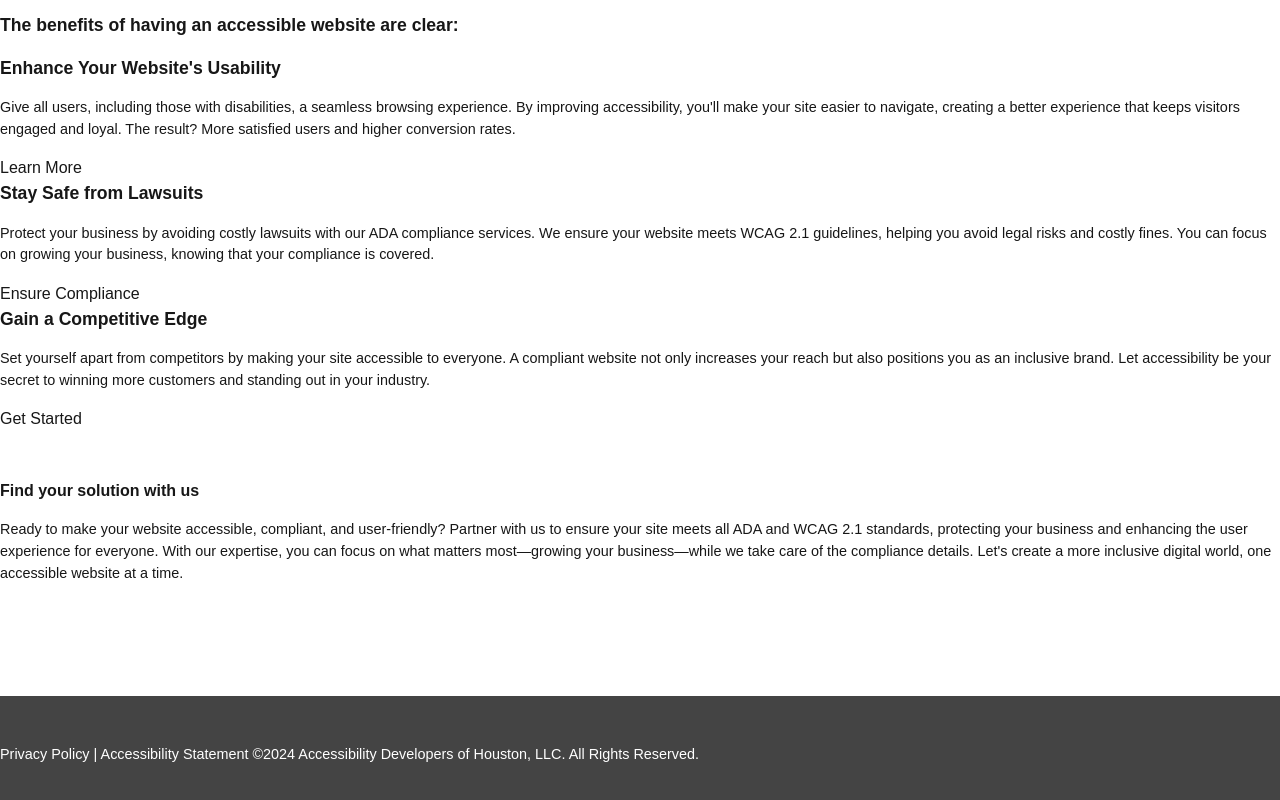
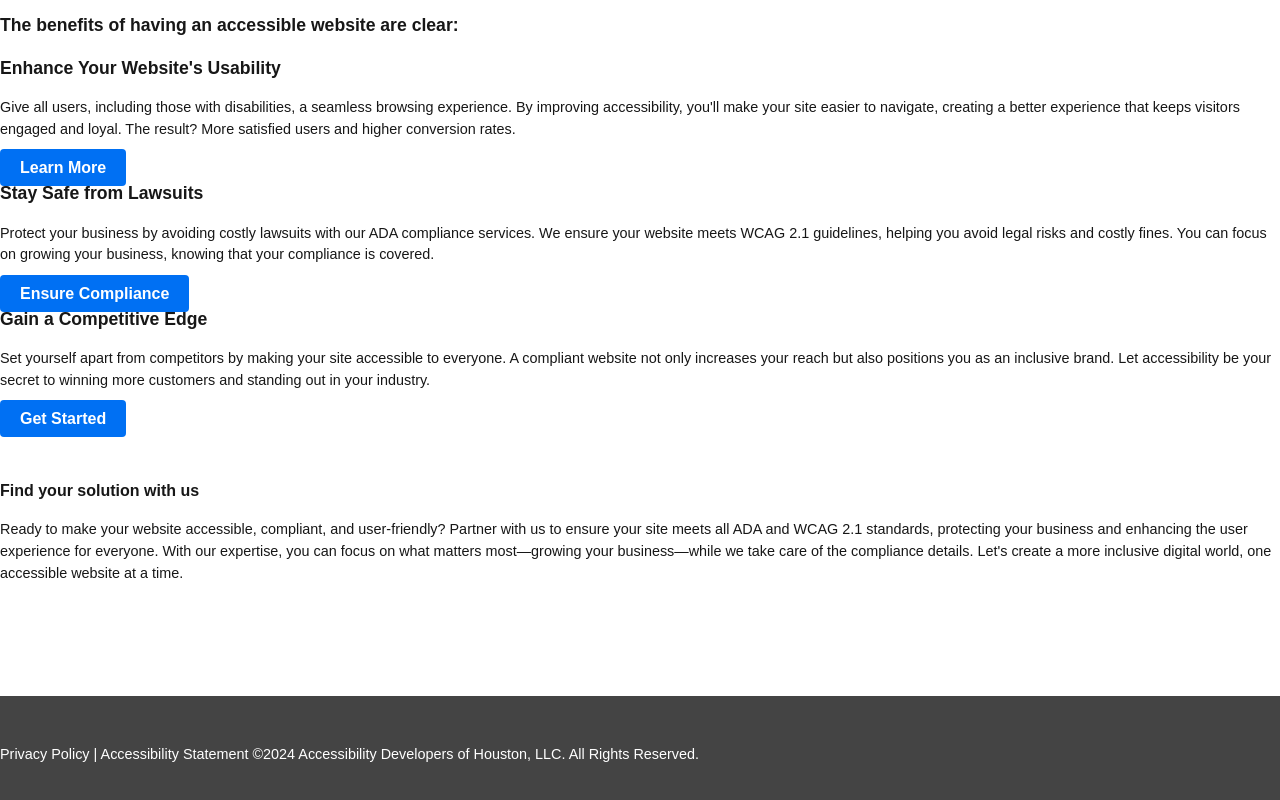
Before and after one commit to dominik1023/sunderingmask, a Next.js app: page / in a window 1280 px wide. Shown: the part 1360-2160 px from the top of the page. Built offline with nearby package versions, Linux system fonts and the light colour scheme.

Commit message:
infocard checks

```diff
--- a/src/pages/components/InfoCard.js
+++ b/src/pages/components/InfoCard.js
@@ -1,6 +1,13 @@
 // src/components/InfoCard.js
 import Link from "next/link";
+
 export default function InfoCard({ imgSrc, headline, paragraph, cta }) {
+  // Default values for props to prevent undefined errors
+  const safeImgSrc = imgSrc || "/placeholder.png"; // Fallback image
+  const safeHeadline = headline || "Default Headline";
+  const safeParagraph = paragraph || "Default paragraph text goes here.";
+  const safeCta = cta || { href: "#", text: "Learn More" }; // Fallback CTA
+
   return (
     <>
       <article
@@ -11,7 +18,7 @@ export default function InfoCard({ imgSrc, headline, paragraph, cta }) {
         <div
           className="bg-cover bg-center h-48 mb-4 rounded-lg"
           style={{
-            backgroundImage: `url(${imgSrc})`,
+            backgroundImage: `url(${safeImgSrc})`,
             backgroundSize: "contain",
             backgroundColor: "rgba(255,255,255)",
             backgroundRepeat: "no-repeat",
@@ -21,18 +28,23 @@ export default function InfoCard({ imgSrc, headline, paragraph, cta }) {
         {/* Headline and Paragraph */}
         <div className="flex-grow">
           <h2 className="text-xl font-semibold text-gray-900 mb-2">
-            {headline}
+            {safeHeadline}
           </h2>
-          <p className="text-gray-700 mb-4">{paragraph}</p>
+          <p className="text-gray-700 mb-4">{safeParagraph}</p>
         </div>
 
         {/* Call to Action */}
         <div className="mt-auto">
-          <Link href={cta.href} className="cta-button">
-            {cta.text}
-          </Link>
+          {safeCta.href ? (
+            <Link href={safeCta.href}>
+              <a className="cta-button">{safeCta.text}</a>
+            </Link>
+          ) : (
+            <div className="cta-button disabled">No CTA Available</div>
+          )}
         </div>
       </article>
+
       <style jsx>{`
         .cta-button {
           background-color: #0070f3;
@@ -44,16 +56,22 @@ export default function InfoCard({ imgSrc, headline, paragraph, cta }) {
           transition: background-color 0.3s ease;
         }
 
+        .cta-button.disabled {
+          background-color: #e5e5e5;
+          color: #aaa;
+          cursor: not-allowed;
+        }
+
         .reverse-colors .cta-button {
           background-color: white;
           color: #0070f3;
         }
 
-        .cta-button:hover {
+        .cta-button:hover:not(.disabled) {
           background-color: #005bb5;
         }
 
-        .reverse-colors .cta-button:hover {
+        .reverse-colors .cta-button:hover:not(.disabled) {
           background-color: #e5e5e5;
         }
       `}</style>
```
